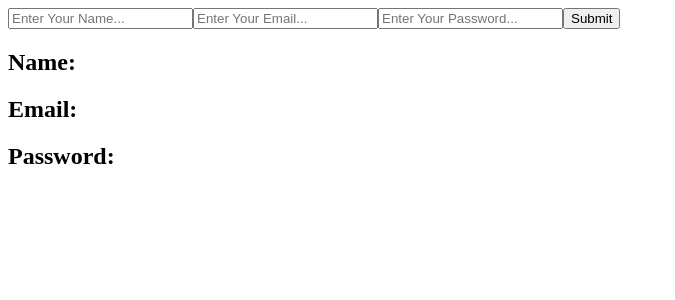
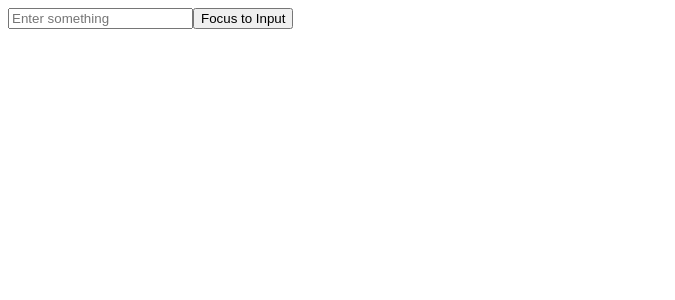
Before and after one commit to TemirovaAzima/typescript-react, a React (Vite) app: page / in a window 1280 px wide. Shown: the top 300 px of the page, without its empty margins (0-675 px from the left). Built offline with nearby package versions, Linux system fonts and the light colour scheme.

Commit message:
FormInput end

```diff
--- a/src/App.tsx
+++ b/src/App.tsx
@@ -1,10 +1,10 @@
-import Form from './components/Form';
+import FocusInput from "./components/FocusInput.tsx";
 
 const App =()=>{
 
     return (
         <div>
-          <Form/>
+            <FocusInput/>
         </div>
     )
 }
--- /dev/null
+++ b/src/components/FocusInput.tsx
@@ -0,0 +1,15 @@
+import {useRef} from "react";
+
+const FocusInput = () => {
+    const inputRef = useRef<HTMLInputElement>(null);
+    const handleFocus =()=>{
+        inputRef.current?.focus()
+    }
+    return (
+        <div>
+            <input type={"text"} placeholder={"Enter something"} ref={inputRef}/>
+            <button onClick={handleFocus}>Focus to Input</button>
+        </div>
+    )
+}
+export default FocusInput
--- a/src/components/Form.tsx
+++ /dev/null
@@ -1,53 +0,0 @@
-import {FormEvent, useRef, useState} from "react";
-type FormType ={
-     name: string,
-     email: string,
-     password: string,
-}
-
-const Form = () => {
-    const [submittedData, setSubmittedData] = useState<FormType>({
-        name: "",
-        email: "",
-        password: "",
-    });
-    const name = useRef<HTMLInputElement>(null)
-    const email = useRef<HTMLInputElement>(null)
-    const password = useRef<HTMLInputElement>(null)
-   // hotUpdated means that updates te application without a full page reload
-    const handleClick = (e: FormEvent<HTMLFormElement>)=>{
-        e.preventDefault();
-        // const nameValue = name.current?.value || ""
-        const nameValue = name.current?.value ?? ""
-        // this way, only null and undefined will trigger the fallback value
-        // however || can be sometimes problematic because it treats 0 and false as
-        // falsy values. A safer alternative is using ?? (nullish coalescing)
-        // here value can be null or undefined it will return empty string
-        // const nameValue = name.current!.value
-        const emailValue = email.current!.value
-        const passwordValue = password.current!.value
-
-        setSubmittedData ({
-            name: nameValue,
-            email: emailValue,
-            password: passwordValue,
-        })
-
-    }
-    return (
-             // form benefits are that when u press enter in  keyboard good for screen readers
-           <form onSubmit={handleClick}>
-               <input type={"text"} placeholder={"Enter Your Name..."} ref={name}/>
-               <input type={"text"} placeholder={"Enter Your Email..."} ref={email}/>
-               <input type={"password"} placeholder={"Enter Your Password..."} ref={password}/>
-               <button type={"submit"}>Submit</button>
-               <section>
-                   <h1>Name: {submittedData.name}</h1>
-                   <h1>Email: {submittedData.email}</h1>
-                   <h1>Password: {submittedData.password}</h1>
-               </section>
-           </form>
-
-    )
-}
-export default Form
```
